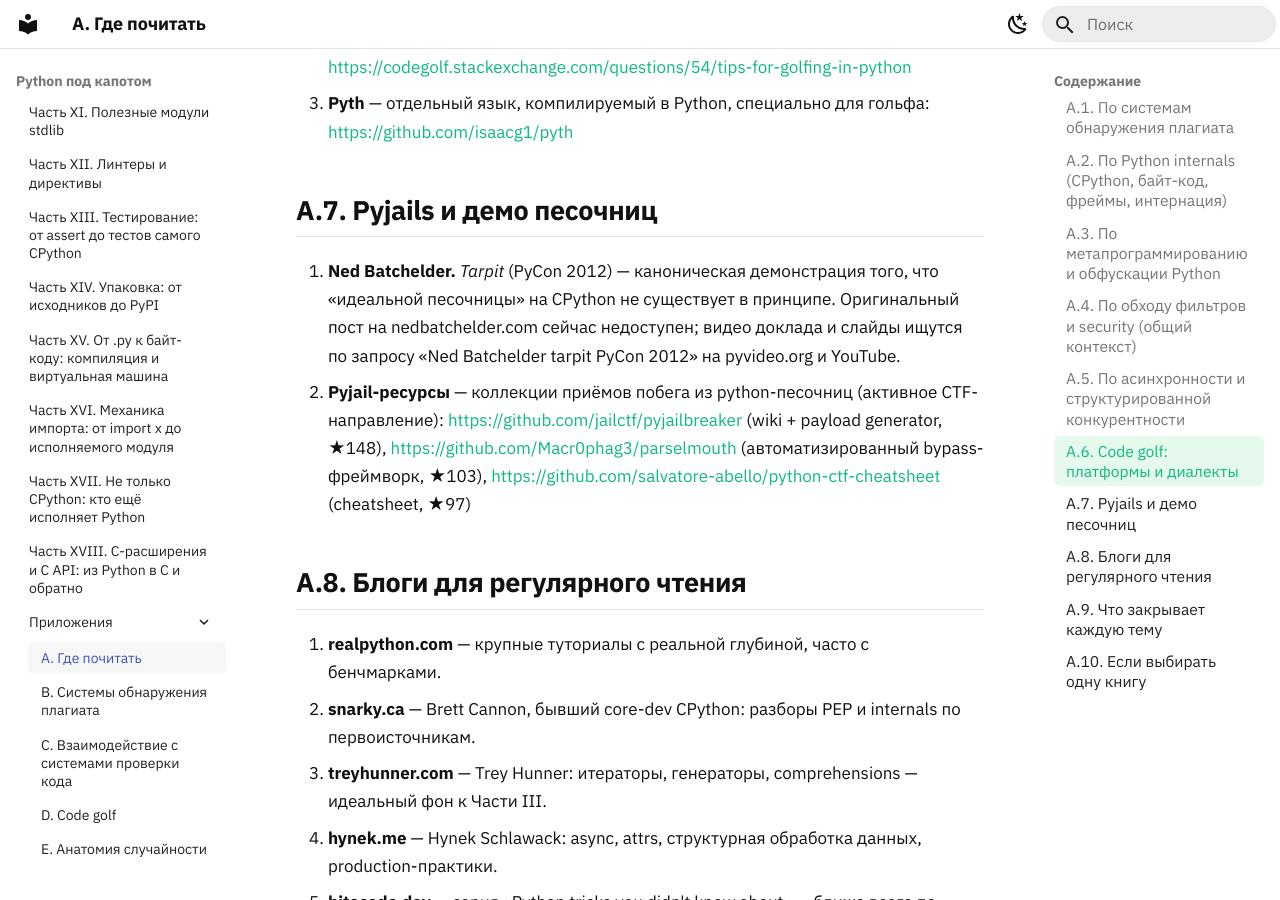
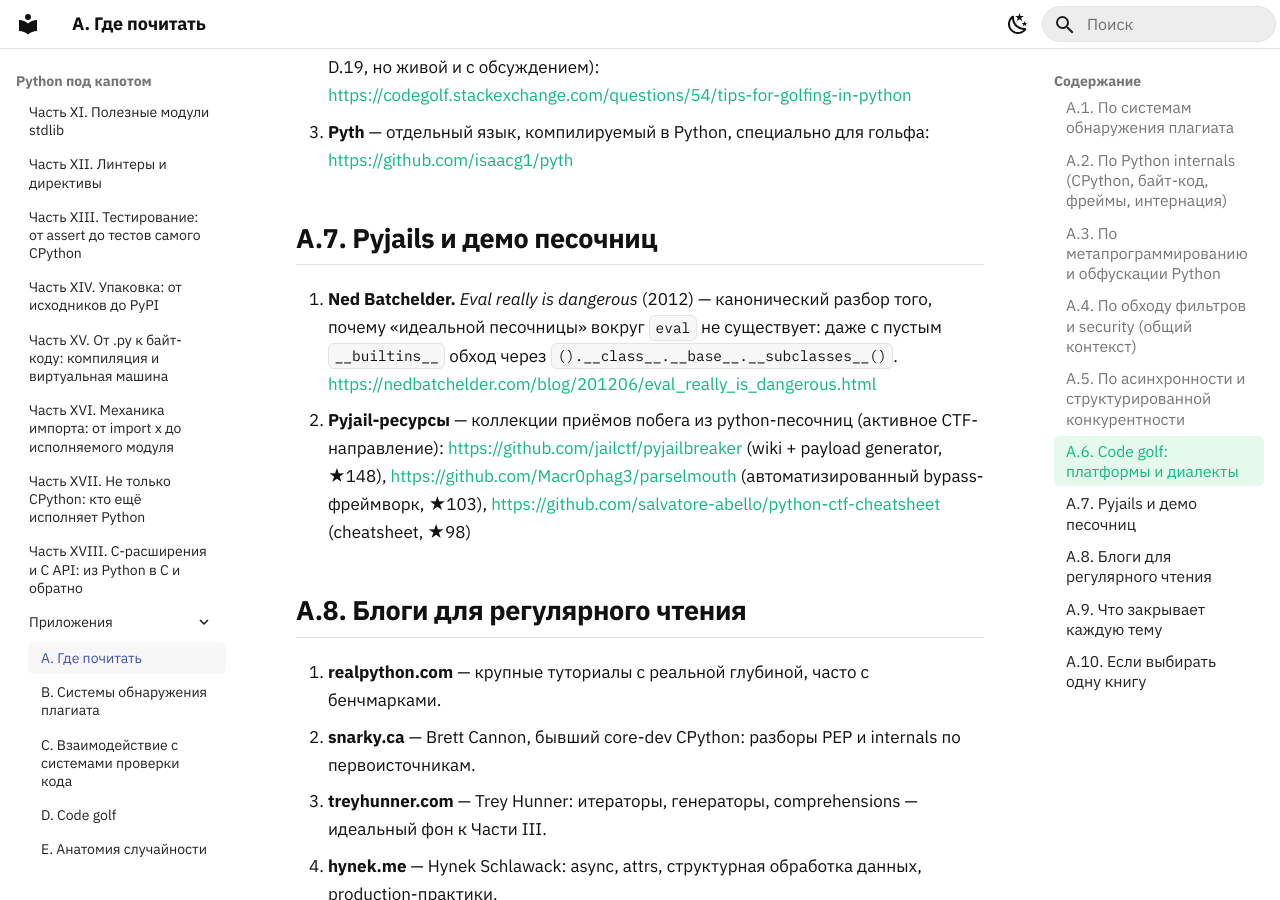
Before and after one commit to n3xumc0r3/py-underhood, an MkDocs documentation site: the page built from book/appendix-a-references.md, in a window 1280 px wide and 900 px high, scrolled down 5529 px. Built offline with MkDocs 1.6.1 and Material for MkDocs 9.7.7, drawn with Linux system fonts in a browser that asks for light colours; some of the changed text lies outside the part shown.

Commit message:
app A: fix item 80 (real Batchelder source), C-file pointers (funcobject/frameobject), PEP 401 title, Internals base 3.9, stars 98

```diff
--- a/book/appendix-a-references.md
+++ b/book/appendix-a-references.md
@@ -109,8 +109,8 @@
 
 ## A.7. Pyjails и демо песочниц { #A.7 }
 
-80. **Ned Batchelder.** *Tarpit* (PyCon 2012) — каноническая демонстрация того, что «идеальной песочницы» на CPython не существует в принципе. Оригинальный пост на nedbatchelder.com сейчас недоступен; видео доклада и слайды ищутся по запросу «Ned Batchelder tarpit PyCon 2012» на pyvideo.org и YouTube.
-81. **Pyjail-ресурсы** — коллекции приёмов побега из python-песочниц (активное CTF-направление): https://github.com/jailctf/pyjailbreaker (wiki + payload generator, ★148), https://github.com/Macr0phag3/parselmouth (автоматизированный bypass-фреймворк, ★103), https://github.com/salvatore-abello/python-ctf-cheatsheet (cheatsheet, ★97)
+80. **Ned Batchelder.** *Eval really is dangerous* (2012) — канонический разбор того, почему «идеальной песочницы» вокруг `eval` не существует: даже с пустым `__builtins__` обход через `().__class__.__base__.__subclasses__()`. https://nedbatchelder.com/blog/201206/eval_really_is_dangerous.html
+81. **Pyjail-ресурсы** — коллекции приёмов побега из python-песочниц (активное CTF-направление): https://github.com/jailctf/pyjailbreaker (wiki + payload generator, ★148), https://github.com/Macr0phag3/parselmouth (автоматизированный bypass-фреймворк, ★103), https://github.com/salvatore-abello/python-ctf-cheatsheet (cheatsheet, ★98)
 
 ## A.8. Блоги для регулярного чтения { #A.8 }
 
```
Also changed, not shown: other parts of book/appendix-a-references.md (+5 -5 lines).
